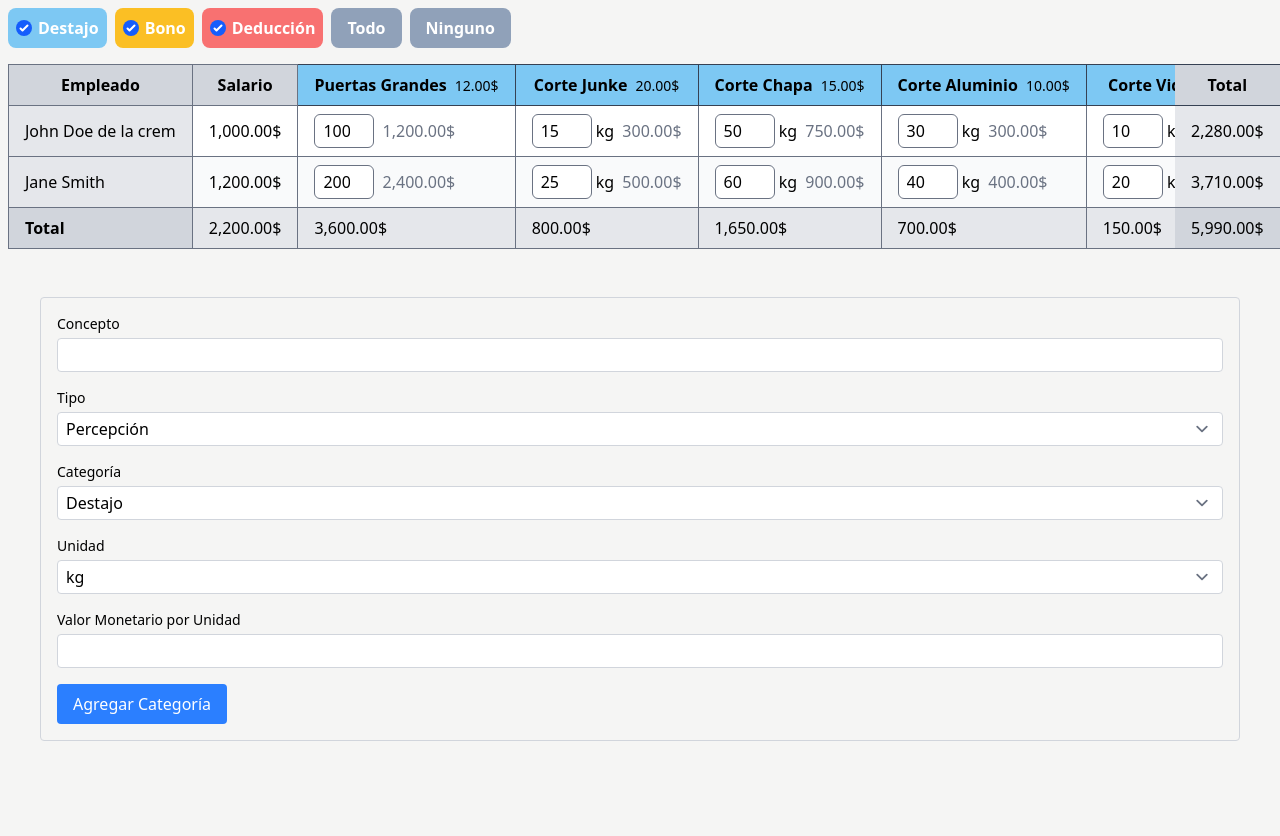
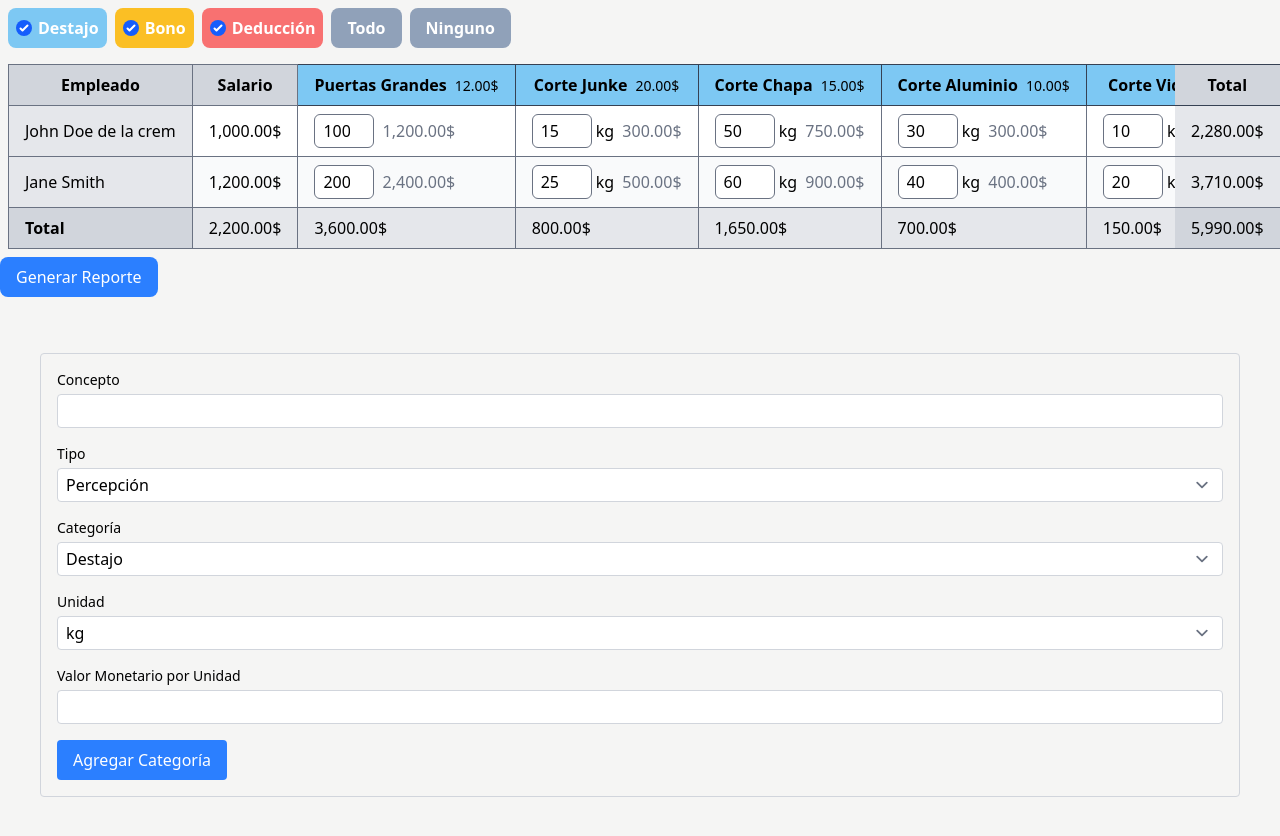
Before and after one commit to ChrisPoul/renova, a SvelteKit app: page / in a window 1280 px wide. Before the commit the page ends 800 px from the top, so only its background shows below. Built offline with nearby package versions, Linux system fonts and the light colour scheme.

Commit message:
Added a way to generate an excel report

```diff
--- a/package.json
+++ b/package.json
@@ -43,7 +43,8 @@
 	},
 	"dependencies": {
 		"better-sqlite3": "^11.8.0",
-		"drizzle-orm": "^0.40.0"
+		"drizzle-orm": "^0.40.0",
+		"xlsx": "^0.18.5"
 	},
 	"pnpm": {
 		"onlyBuiltDependencies": [
--- a/src/routes/MainTable.svelte
+++ b/src/routes/MainTable.svelte
@@ -2,8 +2,17 @@
 	import EmployeeRow from './EmployeeRow.svelte';
 	import { totals } from '$lib/stores/totals.svelte';
 	import { formatMonetaryValue } from '$lib/utils';
+	import * as XLSX from 'xlsx';
 
-	let { categoriasIncidencia, employees, selectedParentCategories } = $props();
+	let {
+		categoriasIncidencia,
+		employees,
+		selectedParentCategories
+	}: {
+		categoriasIncidencia: CategoriaIncidencia[];
+		employees: Employee[];
+		selectedParentCategories: ParentCategory[];
+	} = $props();
 
 	let totalMonetaryValue = $derived.by(getTotalMonetaryValueByEmployees);
 
@@ -29,6 +38,46 @@
 			total += incidenciaTotal;
 		}
 		return total;
+	}
+
+	function generateExcelReport() {
+		// Prepare data for the Excel file
+		const data = [];
+		const headers = ['Empleado', 'Salario', ...categoriasIncidencia.map((c) => c.concept), 'Total'];
+		data.push(headers);
+
+		// Add employee rows
+		for (const employee of employees) {
+			const row = [
+				employee.name,
+				employee.salary,
+				...categoriasIncidencia.map((category) => {
+					const incidenciaTotalMonetaryValue = totals.byCategory.get(category.id)?.get(employee.id);
+					return incidenciaTotalMonetaryValue ?? 0;
+				}),
+				totals.byEmployee.get(employee.id) ?? 0
+			];
+			data.push(row);
+		}
+
+		// Add totals row
+		const totalsRow = [
+			'Total',
+			getTotalSalary(),
+			...categoriasIncidencia.map((category) => {
+				return getCategoryTotalMonetaryValue(category.id);
+			}),
+			totalMonetaryValue
+		];
+		data.push(totalsRow);
+
+		// Create a worksheet and workbook
+		const worksheet = XLSX.utils.aoa_to_sheet(data);
+		const workbook = XLSX.utils.book_new();
+		XLSX.utils.book_append_sheet(workbook, worksheet, 'Reporte');
+
+		// Export the Excel file
+		XLSX.writeFile(workbook, 'reporte.xlsx');
 	}
 </script>
 
@@ -72,7 +121,14 @@
 				<td class="sticky right-0 border border-gray-500 bg-gray-300 px-4 py-2 text-nowrap">
 					{formatMonetaryValue(totalMonetaryValue)}
 				</td>
-			</tr></tbody
-		>
+			</tr>
+		</tbody>
 	</table>
 </div>
+
+<button
+    class="mb-4 rounded-lg bg-blue-500 px-4 py-2 text-white hover:bg-blue-600"
+    onclick={generateExcelReport}
+>
+    Generar Reporte
+</button>
```
Also changed, not shown: 1 other file (tests, documents, lock files or other folders).
